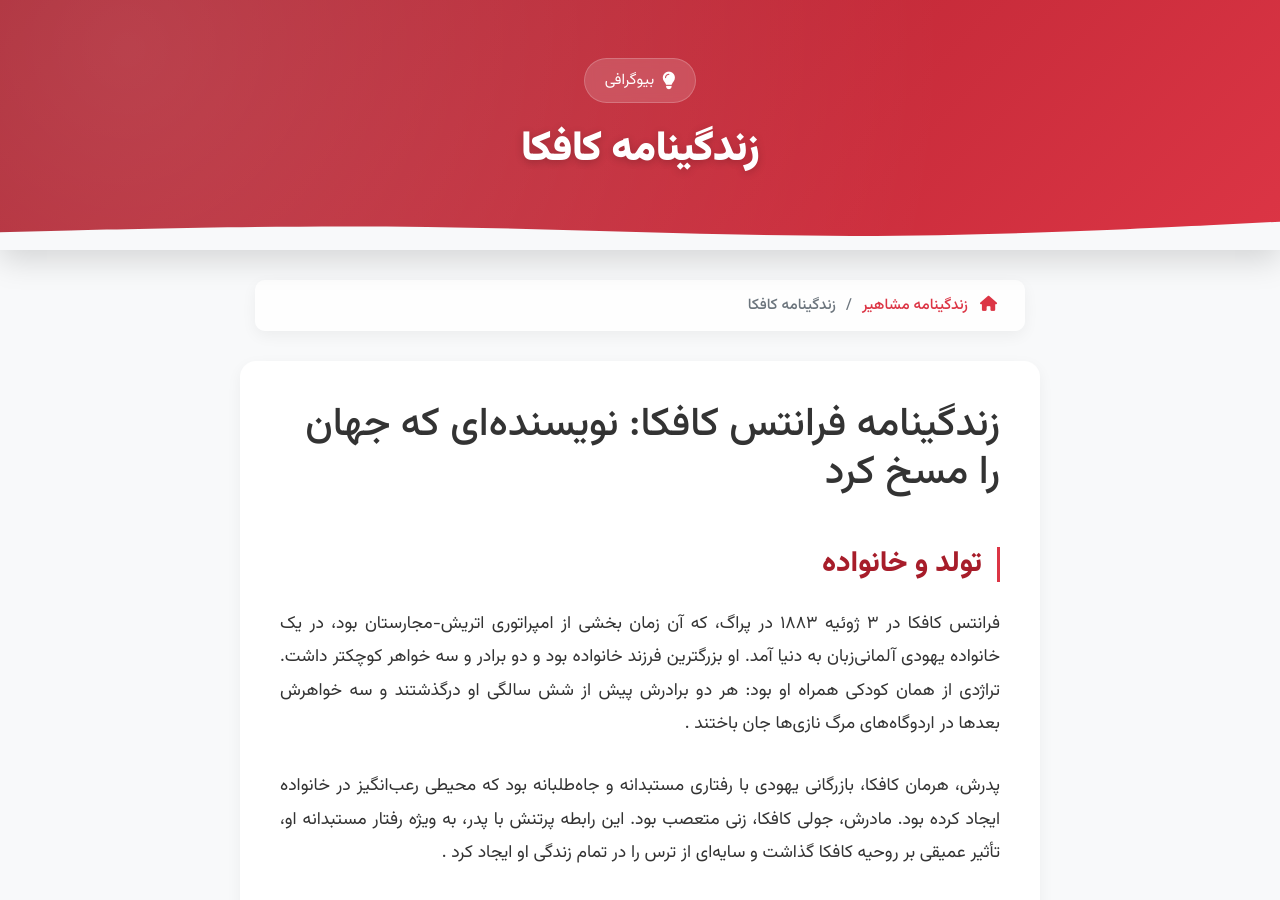
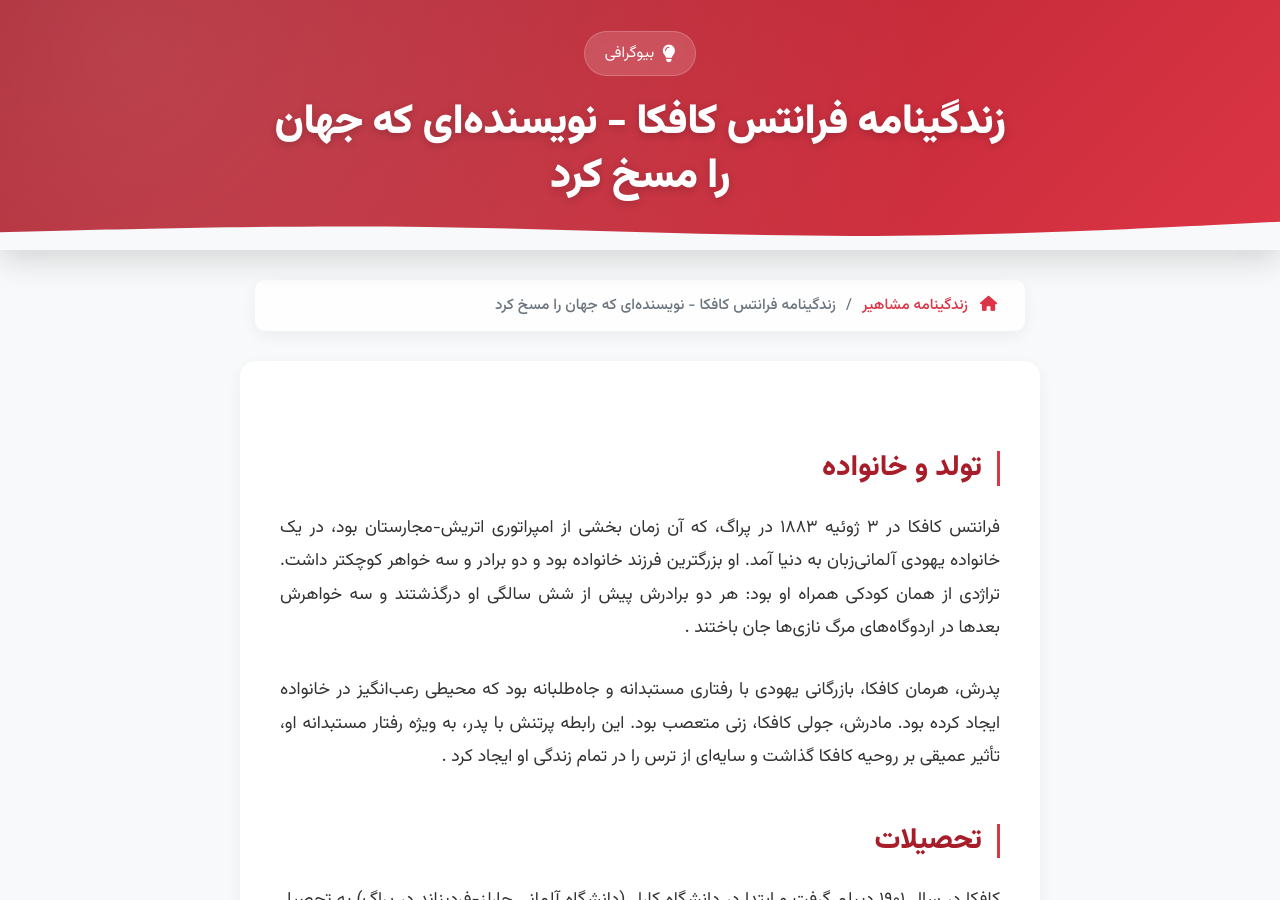
Before and after one commit to darkblog/darkblog.github.io, a Jekyll site: the page built from _posts/2025-7-11-86.md, in a window 1280 px wide and 900 px high. Built offline with Jekyll 4.4.1, drawn with Linux system fonts in a browser that asks for light colours.

Commit message:
Update 2025-7-11-86.md

```diff
--- a/_posts/2025-7-11-86.md
+++ b/_posts/2025-7-11-86.md
@@ -1,38 +1,30 @@
 ---
 layout: post
-title: زندگینامه کافکا
+title: زندگینامه فرانتس کافکا - نویسنده‌ای که جهان را مسخ کرد
 ---
 
-# زندگینامه فرانتس کافکا: نویسنده‌ای که جهان را مسخ کرد
-
 ## تولد و خانواده
-
 فرانتس کافکا در ۳ ژوئیه ۱۸۸۳ در پراگ، که آن زمان بخشی از امپراتوری اتریش-مجارستان بود، در یک خانواده یهودی آلمانی‌زبان به دنیا آمد. او بزرگترین فرزند خانواده بود و دو برادر و سه خواهر کوچکتر داشت. تراژدی از همان کودکی همراه او بود: هر دو برادرش پیش از شش سالگی او درگذشتند و سه خواهرش بعدها در اردوگاه‌های مرگ نازی‌ها جان باختند .
 
 پدرش، هرمان کافکا، بازرگانی یهودی با رفتاری مستبدانه و جاه‌طلبانه بود که محیطی رعب‌انگیز در خانواده ایجاد کرده بود. مادرش، جولی کافکا، زنی متعصب بود. این رابطه پرتنش با پدر، به ویژه رفتار مستبدانه او، تأثیر عمیقی بر روحیه کافکا گذاشت و سایه‌ای از ترس را در تمام زندگی او ایجاد کرد .
 
 ## تحصیلات
-
 کافکا در سال ۱۹۰۱ دیپلم گرفت و ابتدا در دانشگاه کارل (دانشگاه آلمانی چارلز-فردیناند در پراگ) به تحصیل شیمی پرداخت. اما پس از تنها دو هفته، به رشته حقوق تغییر جهت داد. این انتخاب هم پدرش را خشنود می‌کرد و هم به او فرصت می‌داد در کلاس‌های ادبیات آلمانی و هنر شرکت کند .
 
 در دوران دانشگاه با دو تن از نزدیک‌ترین دوستان زندگی‌اش، ماکس برود و فلیکس ولچ آشنا شد. این دوستی‌ها تا پایان عمر کافکا ادامه یافت. او در سال ۱۹۰۶ با مدرک دکترای حقوق فارغ‌التحصیل شد و به مدت یک سال به عنوان کارمند دفتری در دادگاه‌های شهری و جنایی خدمت کرد .
 
 ## زندگی حرفه‌ای
-
 در نوامبر ۱۹۰۷، کافکا در یک شرکت بیمه ایتالیایی مشغول به کار شد، اما از برنامه سنگین کاری (۶ صبح تا ۸ شب) که زمان نوشتن را از او می‌گرفت، ناراضی بود. پس از یک سال استعفا داد و در مؤسسه بیمه حوادث کارگری پادشاهی بوهم مشغول شد. جالب اینجاست که کافکا در این دوره به اختراع کلاه ایمنی کمک کرد و به دلیل کاهش تلفات جانی کارگران، مدال افتخار دریافت کرد .
 
 ## زندگی شخصی و روابط
-
 کافکا در سال ۱۹۱۲ در خانه ماکس برود با فلیسه بوئر آشنا شد. رابطه آنها پنج سال ادامه یافت و شامل نامه‌های فراوانی بود، اما پس از دو بار نامزدی، در سال ۱۹۱۷ به پایان رسید .
 
 در سال ۱۹۲۳ با دورا دایامنت، یک معلم ۲۵ ساله کودکستان از خانواده‌ای یهودی آشنا شد و با او به برلین نقل مکان کرد. دورا تأثیر زیادی بر کافکا گذاشت و علاقه او را به تلمود برانگیخت .
 
 ## بیماری و مرگ
-
 کافکا در سال ۱۹۱۷ به بیماری سل مبتلا شد. وضعیت سلامتی او به تدریج بدتر شد تا جایی که در ۳ ژوئن ۱۹۲۴ در سن ۴۰ سالگی درگذشت. مرگ او به دلیل ناتوانی در بلع و گرسنگی بود، چرا که در آن زمان روش‌های تغذیه وریدی مرسوم نبود .
 
 ## فعالیت‌های ادبی
-
 کافکا در طول زندگی خود تنها چند داستان کوتاه منتشر کرد و بیشتر آثارش ناتمام ماند. او به ماکس برود وصیت کرده بود که همه نوشته‌هایش را بسوزاند، اما برود این وصیت را نادیده گرفت و آثار او را منتشر کرد، که همین باعث شهرت جهانی کافکا پس از مرگش شد .
 
 برخی از مهم‌ترین آثار کافکا عبارتند از:
@@ -42,7 +34,6 @@ title: زندگینامه کافکا
 - **آمریکا** (۱۹۲۷): رمانی درباره مهاجری جوان در آمریکا
 
 ## سبک و میراث ادبی
-
 سبک نوشتاری کافکا منحصر به فرد بود. او اغلب داستان‌هایش را با موقعیت‌های غیرمنتظره و کابوس‌وار آغاز می‌کرد. اصطلاح "کافکایی" (Kafkaesque) برای توصیف موقعیت‌های پیچیده، دیوانسالارانه و اغلب پوچی که شخصیت‌ها در آن گرفتار می‌شوند، ابداع شده است .
 
 آثار کافکا تأثیر عمیقی بر ادبیات قرن بیستم گذاشت و او را به یکی از مهم‌ترین نویسندگان مدرنیست تبدیل کرد. در سال ۲۰۰۱ جایزه ادبی فرانتس کافکا تأسیس شد و حتی یک سیارک به نام او نامگذاری شده است .
```
